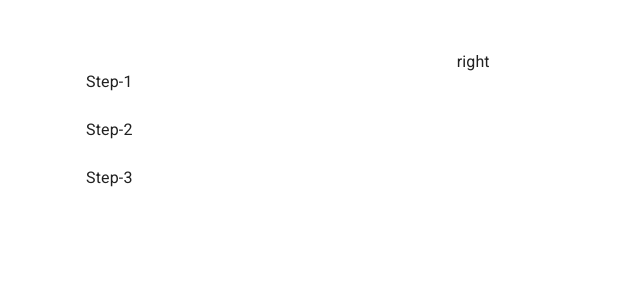
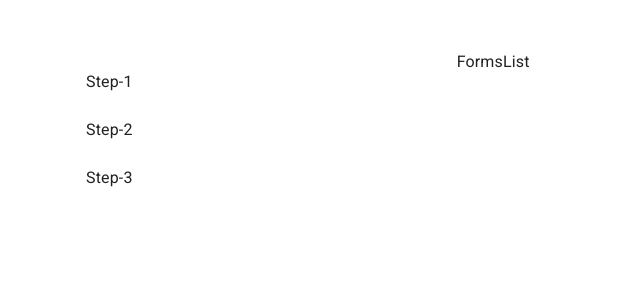
Before and after one commit to emilsultanov/react-multi-step-form, a React (Create React App) app: page / in a window 1280 px wide. Shown: the top 300 px of the page, without its empty margins (0-640 px from the left). Built offline with nearby package versions, Linux system fonts and the light colour scheme.

Commit message:
Separate MultiStepForm into parts

```diff
--- a/src/App.tsx
+++ b/src/App.tsx
@@ -1,38 +1,20 @@
 import React from 'react';
-import {Box, Container, Grid, List, ListItem, ListItemButton, ListItemText} from "@mui/material";
-
+import {Box, Container} from "@mui/material";
+import {MultiStepForm} from "./components/MultiStepForm";
+import {StepsList} from "./components/MultiStepForm/StepsList";
+import {FormsList} from "./components/MultiStepForm/FormsList";
 
 
 function App() {
   return (
-    <Box className="app">
-      <Container sx={{paddingY: '50px'}}>
-        <Grid container spacing={2}>
-          <Grid item xs={4}>
-            <List>
-              <ListItem disablePadding>
-                <ListItemButton>
-                  <ListItemText primary="Step-1" />
-                </ListItemButton>
-              </ListItem>
-              <ListItem disablePadding>
-                <ListItemButton>
-                  <ListItemText primary="Step-2" />
-                </ListItemButton>
-              </ListItem>
-              <ListItem disablePadding>
-                <ListItemButton>
-                  <ListItemText primary="Step-3" />
-                </ListItemButton>
-              </ListItem>
-            </List>
-          </Grid>
-          <Grid item xs={8}>
-            right
-          </Grid>
-        </Grid>
-      </Container>
-    </Box>
+	 <Box className="app">
+		<Container sx={{paddingY: '50px'}}>
+		  <MultiStepForm
+		  	stepsList={<StepsList/>}
+			formsList={<FormsList />}
+		  />
+		</Container>
+	 </Box>
   );
 }
 
--- /dev/null
+++ b/src/components/MultiStepForm/FormsList.tsx
@@ -0,0 +1,10 @@
+import {Box} from "@mui/material";
+
+
+export function FormsList(){
+
+
+  return(
+	 <Box>FormsList</Box>
+  )
+}
--- /dev/null
+++ b/src/components/MultiStepForm/StepsList.tsx
@@ -0,0 +1,25 @@
+import {List, ListItem, ListItemButton, ListItemText} from "@mui/material";
+import React from "react";
+
+
+export function StepsList(){
+  return(
+	 <List>
+		<ListItem disablePadding>
+		  <ListItemButton>
+			 <ListItemText primary="Step-1" />
+		  </ListItemButton>
+		</ListItem>
+		<ListItem disablePadding>
+		  <ListItemButton>
+			 <ListItemText primary="Step-2" />
+		  </ListItemButton>
+		</ListItem>
+		<ListItem disablePadding>
+		  <ListItemButton>
+			 <ListItemText primary="Step-3" />
+		  </ListItemButton>
+		</ListItem>
+	 </List>
+  )
+}
--- /dev/null
+++ b/src/components/MultiStepForm/index.tsx
@@ -0,0 +1,21 @@
+import {Grid} from "@mui/material";
+import React, {ReactNode} from "react";
+
+export interface MultiStepFormProps {
+  stepsList: ReactNode;
+  formsList: ReactNode;
+}
+
+
+export function MultiStepForm({stepsList, formsList}: MultiStepFormProps) {
+  return (
+	 <Grid container spacing={2}>
+		<Grid item xs={4}>
+		  {stepsList}
+		</Grid>
+		<Grid item xs={8}>
+		  {formsList}
+		</Grid>
+	 </Grid>
+  )
+}
```
